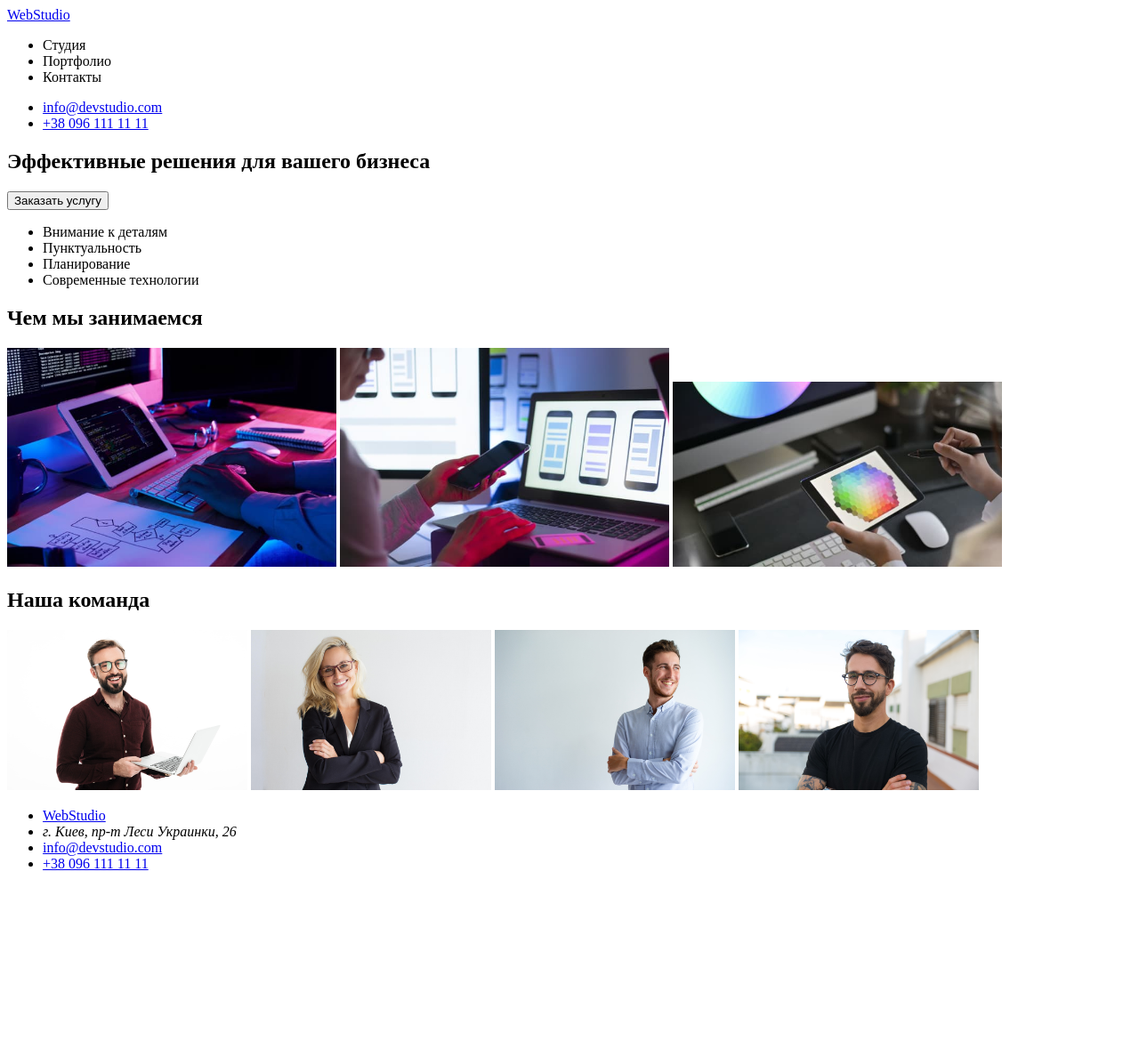
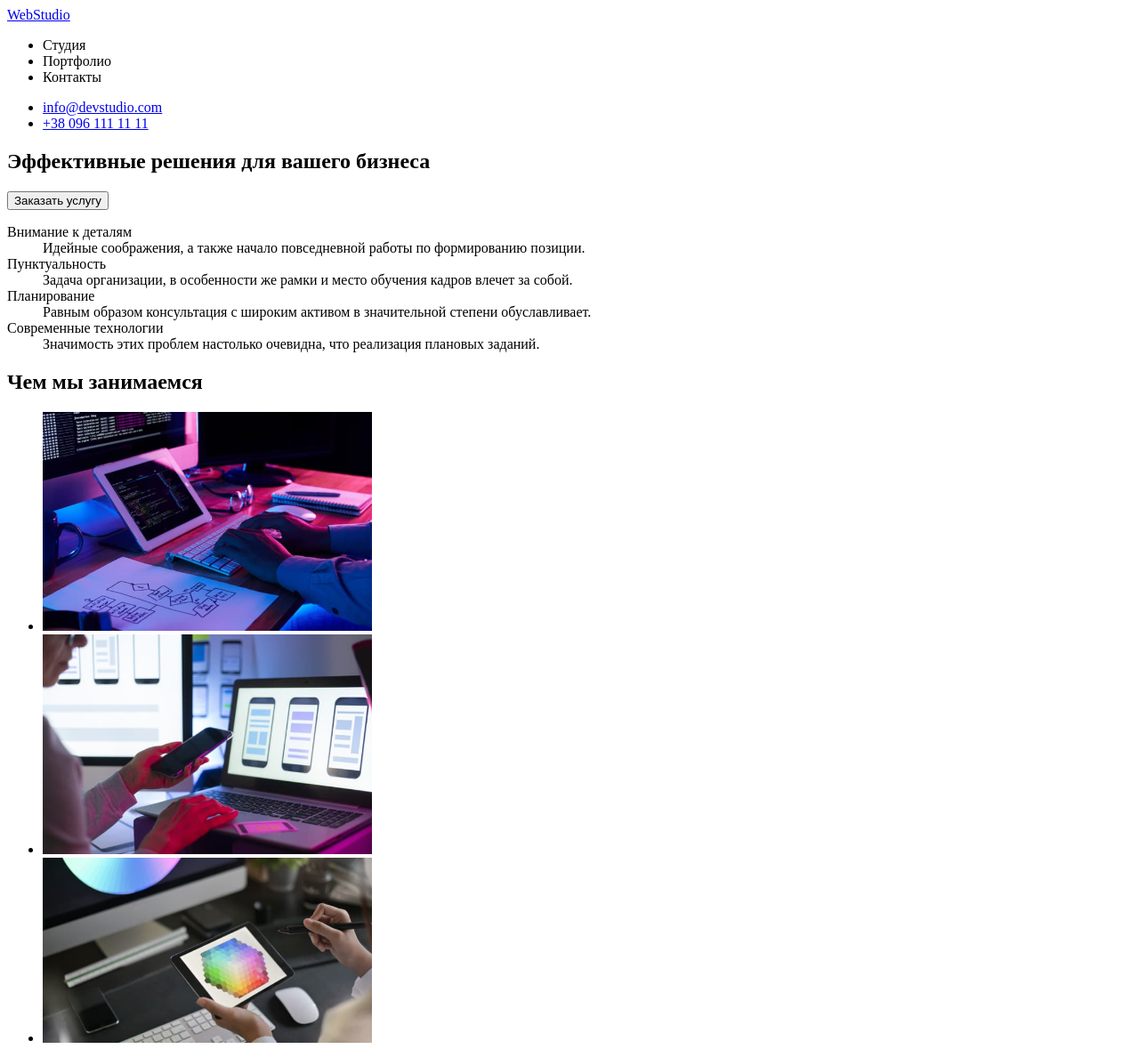
Before and after one commit to Alexkmd/goit-markup-hw-01, a plain HTML site: page index.html in a window 1280 px wide. Shown: the top 1179 px of the page at 89% size. Before the commit the page ends 996 px from the top, so only its background shows below. Drawn offline with Linux system fonts and the light colour scheme.

Commit message:
Update index.html
1. изменения в блоке задач стр.35-51
2. Img добавленs к списку элементов
3.адресс добавлен к списку элементов

```diff
--- a/index.html
+++ b/index.html
@@ -32,49 +32,84 @@
       </section>
       <section>
         <!--Operating principles-->
-        <ul>
-          <li>Внимание к деталям</li>
-          <li>Пунктуальность</li>
-          <li>Планирование</li>
-          <li>Современные технологии</li>
-        </ul>
-      </section>
+        <dl>
+        <dt>Внимание к деталям</dt>
+          <dd>
+            Идейные соображения, а также начало повседневной работы по
+            формированию позиции.
+          </dd>
+        <dt>Пунктуальность</dt>
+        <dd> Задача организации, в особенности же рамки и место обучения кадров
+            влечет за собой.
+            </dd>
+        <dt>Планирование</dt>
+            <dd>Равным образом консультация с широким активом в значительной степени
+            обуславливает.</dd>
+        <dt>Современные технологии</dt>
+            <dd> Значимость этих проблем настолько очевидна, что реализация плановых
+            заданий. </dd>
+        </dl>
+
       <section>
         <!--What we do-->
         <h2>Чем мы занимаемся</h2>
+        <ul>
+          <li>
             <img
               width="370"
               src="images/ipod-hands-keyboard.jpg"
               alt="перенос-алгоритма-в-код"
             />
+          </li>
+          <li>
             <img
               width="370"
               src="images/hand-phone-laptop.jpg"
               alt="стилизирование-кода"
             />
-        <img width="370" src="images/ipod-hand.jpg" alt="полное-оформление" />
+          </li>
+          <li>
+            <img
+              width="370"
+              src="images/ipod-hand.jpg"
+              alt="полное-оформление"
+            />
+          </li>
+        </ul>
       </section>
       <section>
         <!--Our time-->
         <h2>Наша команда</h2>
+        <ul>
+          <li>
             <img
               width="270"
               src="images/prodact-disigner.jpg"
               alt="prodact-disigner"
             />
+          </li>
+          <li>
             <img
               width="270"
               src="images/frontend-developer.jpg"
               alt="frontend-developer"
             />
+          </li>
+          <li>
             <img width="270" src="images/marketing.jpg" alt="marketing" />
-        <img width="270" src="images\ui-designer.jpg" alt="ui-designer" />
+          </li>
+          <li>
+            <img width="270" src="images/ui-designer.jpg" alt="ui-designer" />
+          </li>
+        </ul>
       </section>
     </main>
     <footer>
       <ul>
         <li><a href="/">WebStudio</a></li>
-            <li><address>г. Киев, пр-т Леси Украинки, 26</address</li>
+        <li>
+          <a href="/"> г. Киев, пр-т Леси Украинки, 26</a>
+        </li>
         <li><a href="mailto:info@devstudio.com">info@devstudio.com</a></li>
         <li><a href="tel:+380961111111">+38 096 111 11 11</a></li>
       </ul>
```
Lines whose indentation alone changed are shown as unchanged.
